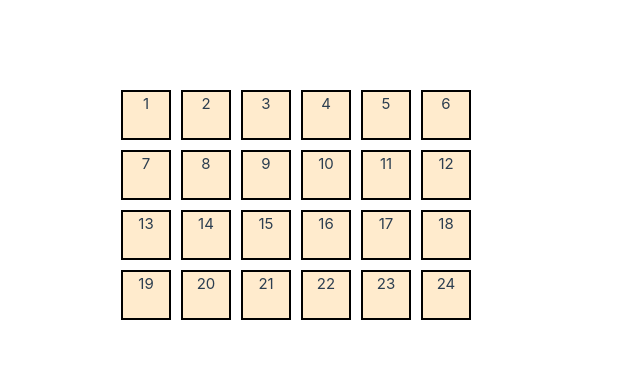
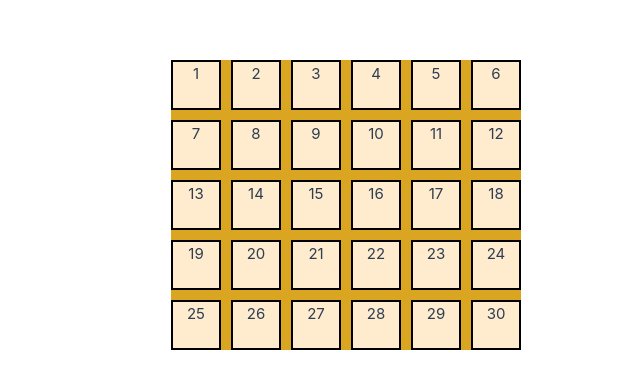
Before and after one commit to mullerow/tile-to-hide-project, a Vue app: page / in a window 1280 px wide. Shown: the part 195-584 px from the top of the page, without its empty margins (119-759 px from the left). Built offline with nearby package versions, Linux system fonts and the light colour scheme.

Commit message:
chore: add initialCalcOfCoordinates function

```diff
--- a/src/stores/store.js
+++ b/src/stores/store.js
@@ -4,10 +4,25 @@ import { defineStore } from 'pinia'
 export const store = defineStore('Store', {
   state: () => ({
     tileData: {
-      data: [1, 2, 3, 4, 5, 6, 7, 8, 9, 10, 11, 12, 13, 14, 15, 16, 17, 18, 19, 20, 21, 22, 23, 24]
+      number: [
+        1, 2, 3, 4, 5, 6, 7, 8, 9, 10, 11, 12, 13, 14, 15, 16, 17, 18, 19, 20, 21, 22, 23, 24, 25,
+        26, 27, 28, 29, 30
+      ],
+      tileCoordinates: []
+    },
+    temporayData: {
+      amountRows: 6,
+      amountColumns: 5
     }
   }),
   actions: {
-    testAction() {}
+    initialCalcOfCoordinates() {
+      for (let x = 1; x <= this.temporayData.amountRows; x++) {
+        for (let y = 1; y <= this.temporayData.amountColumns; y++) {
+          this.tileData.tileCoordinates.push([x, y])
+        }
+      }
+      console.log('this.tileData.tileCoordinates', this.tileData.tileCoordinates)
+    }
   }
 })
--- a/src/views/HomeView.vue
+++ b/src/views/HomeView.vue
@@ -1,21 +1,71 @@
+<template>
+  <main>
+    <div class="background-image-tiles">
+      <div class="tile-container">
+        <div
+          @mouseover="handleMouseHover($event, index)"
+          @mouseleave="handleMouseLeave($event, index)"
+          v-for="(tile, index) of store.tileData.number"
+          :key="index"
+          :data-id="index"
+          :class="{
+            'single-tile': true,
+            hovered: hoveredTile === index,
+            leaveTile: tileHoverLeave === index
+          }"
+        >
+          {{ tile }}
+        </div>
+      </div>
+    </div>
+  </main>
+</template>
+
 <script>
 import { store } from '@/stores/store.js'
 export default {
   data() {
     return {
-      store: store()
+      store: store(),
+      hoveredTile: null,
+      tileHoverLeave: null,
+      neighbourTiles: []
     }
+  },
+  methods: {
+    handleMouseHover(e, index) {
+      this.hoveredTile = index
+      this.tileHoverLeave = null
+      const tileId = e.target.getAttribute('data-id')
+      console.log('Id:', tileId)
+      // berechne alle nummern der benachtbarten Kacheln
+      for (let y = -6; y < 7; y += 6) {
+        for (let x = -1; x < 2; x++) {
+          let neighbourNumber = Number(tileId) + y + x
+          if (neighbourNumber > 0 && neighbourNumber < this.store.tileData.number.length) {
+            this.neighbourTiles.push(neighbourNumber)
+          }
+        }
+      }
+      console.log('this.neighbourTiles', this.neighbourTiles)
+    },
+
+    handleMouseLeave(e, index) {
+      this.neighbourTiles = []
+      setTimeout(() => {
+        this.tileHoverLeave = index
+      }, 1000),
+        setTimeout(() => {
+          this.hoveredTile = null
+        }, 100)
+    }
+  },
+  created() {
+    console.log('habs getan')
+    this.store.initialCalcOfCoordinates()
   }
 }
 </script>
-
-<template>
-  <main>
-    <div class="tile-container">
-      <div v-for="tile of store.tileData.data" :key="tile" class="single-tile">{{ tile }}</div>
-    </div>
-  </main>
-</template>
 
 <style>
 .tile-container {
@@ -32,16 +82,41 @@ export default {
   text-align: center;
 }
 
-.single-tile:hover {
+.single-tile.hovered {
   background-color: goldenrod;
-  animation: rotate-tile 1s forwards;
+  animation: rotate-tile-forward 1s forwards;
 }
 
-@keyframes rotate-tile {
+.single-tile.leaveTile {
+  background-color: rgb(231, 200, 120);
+  animation: rotate-tile-backwards 0.5s backwards;
+}
+.background-image-tiles {
+  width: 350px;
+  height: 290px;
+  background-color: goldenrod;
+  z-index: -1;
+}
+
+@keyframes rotate-tile-forward {
   0% {
   }
   100% {
     transform: rotateY(180deg);
   }
 }
+@keyframes rotate-tile-backwards {
+  0% {
+  }
+  100% {
+    transform: rotateY(-180deg);
+  }
+}
+@keyframes rotate-50-percent {
+  0% {
+  }
+  100% {
+    transform: rotateY(90deg);
+  }
+}
 </style>
```
